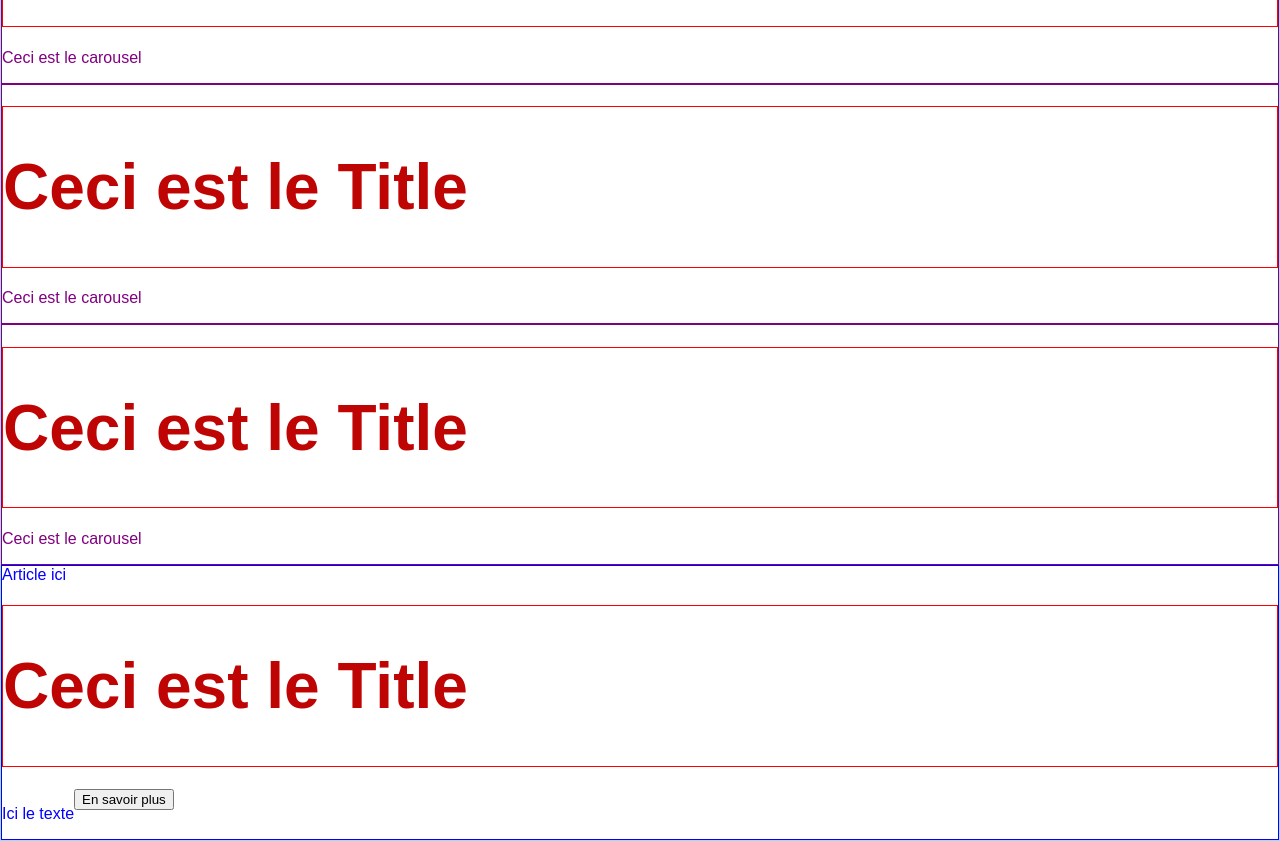
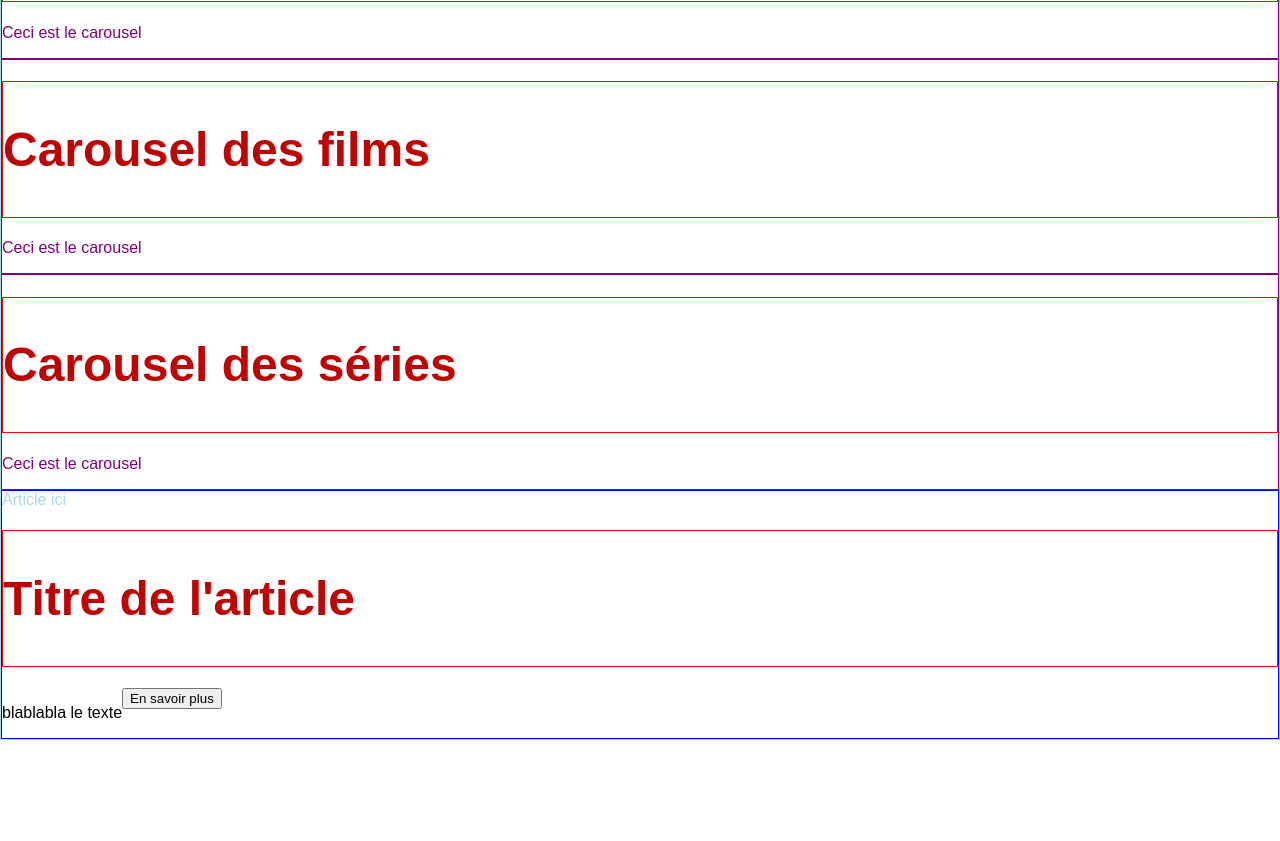
Before and after one commit to Aphideth/project2-wcs, a React (Create React App) app: page / in a window 1280 px wide. Shown: the part 300-1141 px from the top of the page. After the commit the page ends 1040 px from the top, so only its background shows below. Built offline with nearby package versions, Linux system fonts and the light colour scheme.

Commit message:
props articles

```diff
--- a/package.json
+++ b/package.json
@@ -6,6 +6,7 @@
     "@testing-library/jest-dom": "^5.14.1",
     "@testing-library/react": "^12.1.2",
     "@testing-library/user-event": "^13.3.0",
+    "prop-types": "^15.7.2",
     "react": "^17.0.2",
     "react-dom": "^17.0.2",
     "react-router-dom": "^5.3.0",
--- a/src/components/Article.css
+++ b/src/components/Article.css
@@ -1,8 +1,9 @@
 .article{
  border: solid blue 1px;
- color: blue;
 }
 
 .art{
   display: flex;
+  background-color: --(beige);
+  color: black;
 }
--- a/src/components/Article.jsx
+++ b/src/components/Article.jsx
@@ -3,15 +3,15 @@ import './Article.css';
 import Input from './Input';
 import Title from './Title';
 
-const Article = () => {
+const Article = (props) => {
   return (
     <div className="article">
       Article ici
       <h1>
-        <Title />
+        <Title titleName={props.titleName} />
       </h1>
       <div className="art">
-        <p>Ici le texte</p>
+        <p>{props.text}</p>
         <Input />
       </div>
     </div>
--- a/src/components/Carrousel.jsx
+++ b/src/components/Carrousel.jsx
@@ -2,11 +2,11 @@ import React from 'react';
 import './Carrousel.css';
 import Title from './Title';
 
-const Carrousel = () => {
+const Carrousel = (props) => {
   return (
     <div className="carrousel">
       <h1>
-        <Title />
+        <Title titleName={props.titleName}/>
       </h1>
       <p>Ceci est le carousel</p>
     </div>
--- a/src/components/Favorites.jsx
+++ b/src/components/Favorites.jsx
@@ -7,7 +7,7 @@ const Favorites = () => {
   return (
     <div className="Favorites">
       <p>Je suis la Favorites page</p>
-      <Title />
+      <Title titleName="Mes Favoris"/>
       <div className="fav">
         <Movie />
         <Movie />
--- a/src/components/Home.jsx
+++ b/src/components/Home.jsx
@@ -7,10 +7,10 @@ const Home = () => {
   return (
     <div className="home">
       <p>Je suis la Home page</p>
-      <Carrousel />
-      <Carrousel />
-      <Carrousel />
-      <Article />
+      <Carrousel titleName="Carousel des nouveautés"/>
+      <Carrousel titleName="Carousel des films"/>
+      <Carrousel titleName="Carousel des séries"/>
+      <Article titleName="Titre de l'article" text="blablabla le texte" />
     </div>
   );
 };
--- a/src/components/OurTeam.jsx
+++ b/src/components/OurTeam.jsx
@@ -6,7 +6,7 @@ const OurTeam = () => {
   return (
     <div>
       <p>Je suis la OurTeam page</p>
-      <Title />
+      <Title titleName="Notre équipe" />
       <p>Je suis l`avatar d`un membre qui appelle OurMember</p>
       <p>Je suis l`avatar d`un membre qui appelle OurMember</p>
       <p>Je suis l`avatar d`un membre qui appelle OurMember</p>
--- a/src/components/Title.jsx
+++ b/src/components/Title.jsx
@@ -1,12 +1,16 @@
 import React from 'react';
 import './Title.css';
+//import PropTypes from 'prop-types';
 
-const Title = () => {
+const Title = (props/* { titleName } */) => {
   return (
     <div className="title">
-      <h1>Ceci est le Title</h1>
+      <h2>{props.titleName}</h2>
     </div>
   );
 };
+/*Title.propTypes = {
+  titleName: PropTypes.string.isRequired,
+};*/
 
 export default Title;
```
Also changed, not shown: .eslintrc.json.
